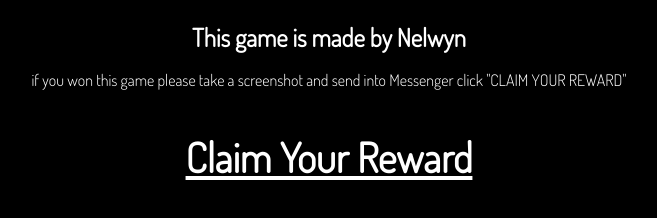
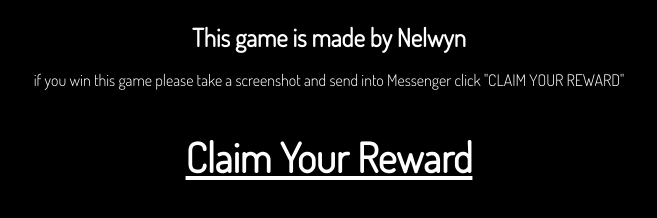
Before and after one commit to BRONZAIX/wifirewards, a plain HTML site: page index.html in a window 1280 px wide. Shown: the part 614-832 px from the top of the page, 311-968 px from the left. Drawn offline with Linux system fonts and the light colour scheme.

Commit message:
index.html

```diff
--- a/index.html
+++ b/index.html
@@ -29,7 +29,7 @@
 <body>
   <h1 class="goal">Goal: <span id="goalnumber">REWARDS</span></h1>
   <h1 class="tbox">This game is made by Nelwyn</h1>
-  <p class="tbox">if you won this game please take a screenshot and send into Messenger click "CLAIM YOUR REWARD"</p>
+  <p class="tbox">if you win this game please take a screenshot and send into Messenger click "CLAIM YOUR REWARD"</p>
   <a onclick="showshop()" id="shopbutton" href="https://www.facebook.com/nelwyn.escodo25"><h3>Claim Your Reward</h3><a>
 </body>
 <!-- partial -->
```
